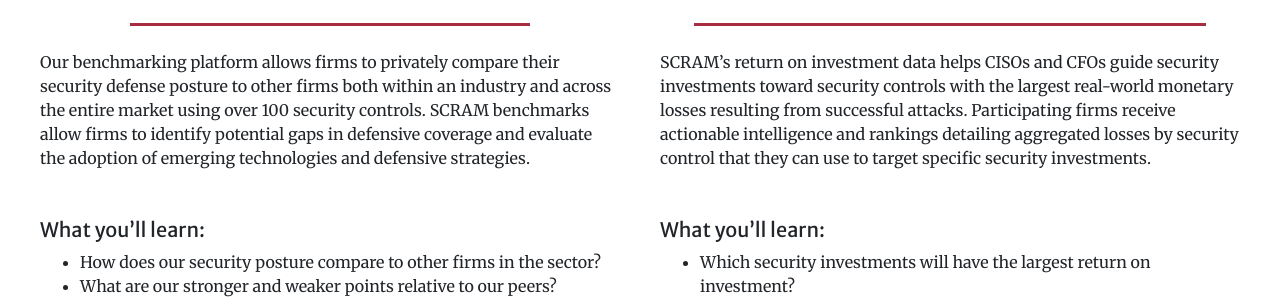
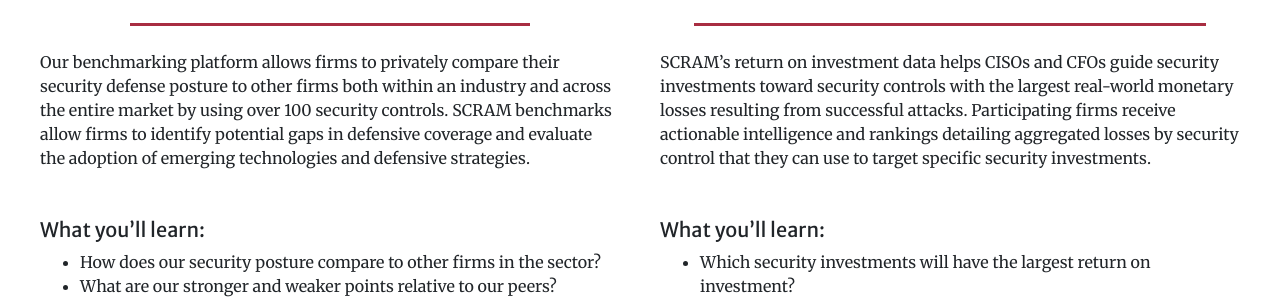
Before and after one commit to jisqyv/MIT, a Jekyll site: the page built from index.md, in a window 1280 px wide and 900 px high, scrolled down 1116 px. Shown: the part 208-507 px from the top of the window. Built offline with Jekyll 4.4.1, drawn with Linux system fonts in a browser that asks for light colours; nearby versions of some CDN libraries.

Commit message:
Update homeservices.html

```diff
--- a/_includes/homeservices.html
+++ b/_includes/homeservices.html
@@ -5,7 +5,7 @@
     <div class="col-xs-12 col-sm-6 serviceshome" >
       <h3 class="h4 mb-2 text-center">Use case: Benchmarking (CISO)</h3>
 	  <hr class="divider my-4 hh1">
-     <p class=" mb-5">Our benchmarking platform allows firms to privately compare their security defense posture to other firms both within an industry and across the entire market using over 100 security controls.  SCRAM benchmarks allow firms to identify potential gaps in defensive coverage and evaluate the adoption of emerging technologies and defensive strategies.</p>
+     <p class=" mb-5">Our benchmarking platform allows firms to privately compare their security defense posture to other firms both within an industry and across the entire market by using over 100 security controls.  SCRAM benchmarks allow firms to identify potential gaps in defensive coverage and evaluate the adoption of emerging technologies and defensive strategies.</p>
 	 <h4 class="h5 mb-2"> What you’ll learn:</h4>
 	 <ul>
             <li>How does our security posture compare to other firms in the sector? </li>
```
